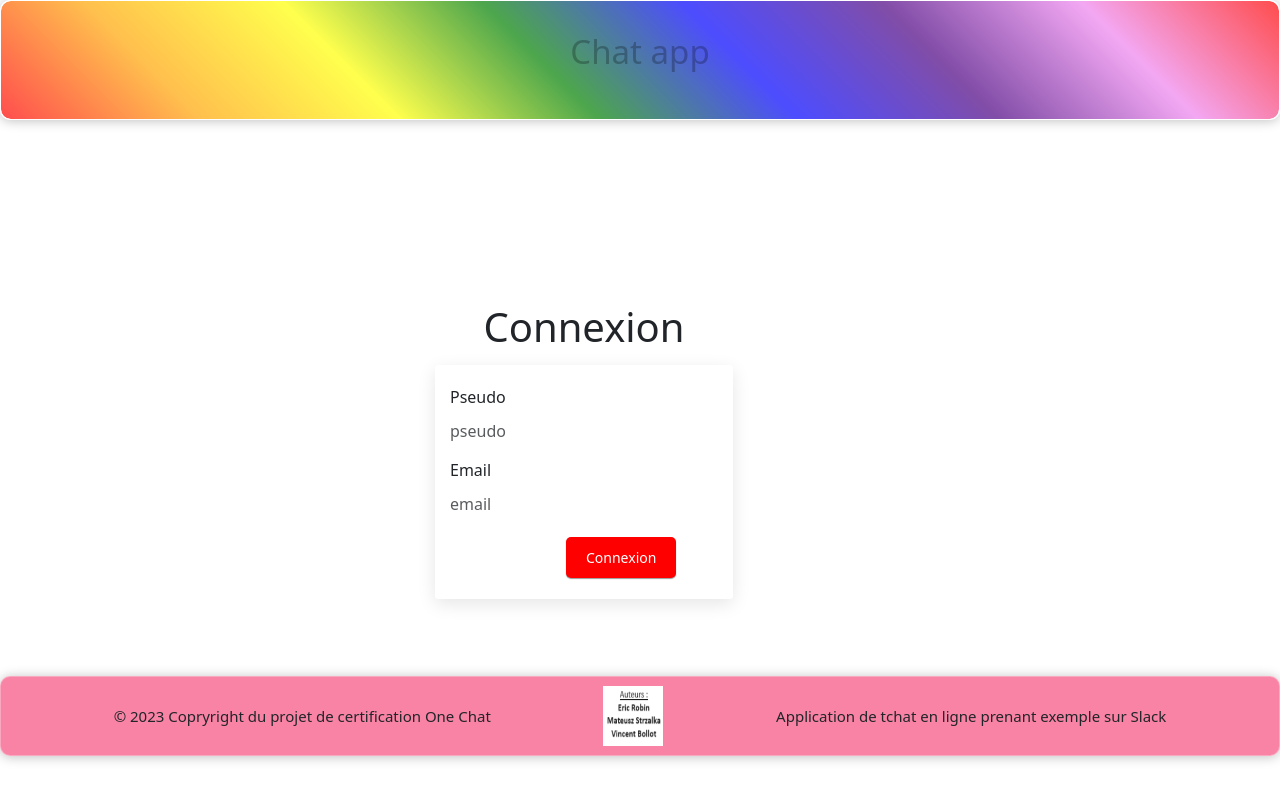
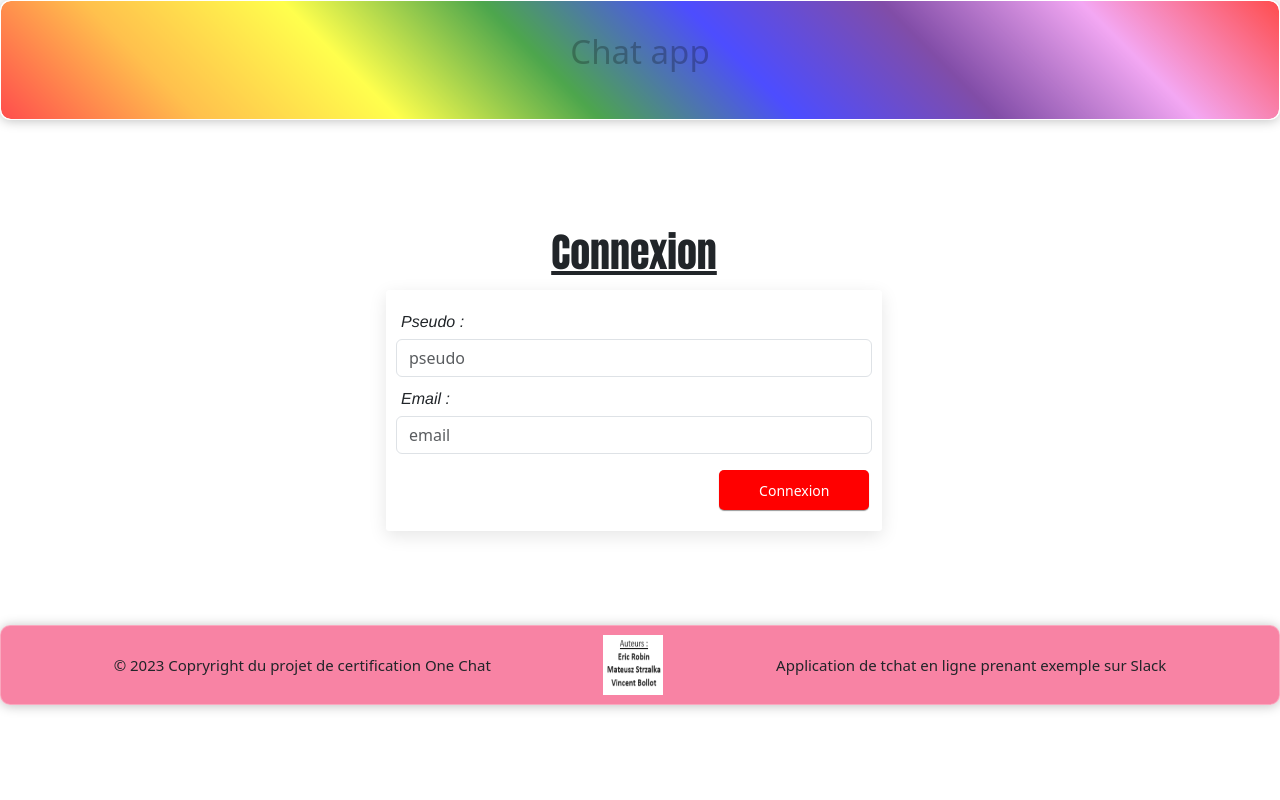
Before and after one commit to eric-m2i/ProjectFrontEnd, an Angular app: page / in a window 1280 px wide. Built offline with nearby package versions, Linux system fonts and the light colour scheme.

Commit message:
Amélioration de la présentation page de connexion

```diff
--- a/src/app/components/connexion/connexion.component.css
+++ b/src/app/components/connexion/connexion.component.css
@@ -2,25 +2,23 @@
     display: flex;
     flex-direction: column;
     align-content: center;
-    width: 60%;
-    max-width: 400px;
-    height: 60%;
+    width: 70%;
+    max-width: 500px;
+    height: 50%;
     max-height: 300px;
-    margin: 10% 30% 10% 30%;
-    padding: 50px;
+    margin: 8% 30% 8% 30%;
     border: solid 0px green;
 }
 
 div {
     border: 0px solid yellowgreen;
     padding: 1px 1px 1px 1px;
-
 }
 
 button {
     display: inline-block;
     background-color: red;
-    padding: 10px 10px 10px 10px;
+    padding: 2% 2% 2% 2%;
     color: white;
     text-align: center;
     font-size: 14px;
@@ -28,7 +26,7 @@
     border: 0px solid black;
     box-shadow: 0 1px 1px rgba(0, 0, 0, .4);
     margin-right: 10px;
-    margin-left: 120px;
+    margin-left: 68%;
     margin-bottom: 10px;
     margin-top: 10px;
     max-width: 150px;
@@ -65,18 +63,14 @@
 h1 {
     border: 0px solid red;
     padding: 5px;
-    text-decoration: dotted;
+    text-decoration: underline;
     text-align: center;
+    font-family:Impact, Haettenschweiler, 'Arial Narrow Bold', sans-serif ;
 }
 
 label {
     border: 0px solid red;
     padding: 5px;
+    font-style: oblique;
+    font-family: 'Franklin Gothic Medium', 'Arial Narrow', Arial, sans-serif;
 }
-
-input {
-    padding: 5px;
-    border: none;
-    border-bottom: 0px solid black;
-    outline: none;
-}
--- a/src/app/components/connexion/connexion.component.html
+++ b/src/app/components/connexion/connexion.component.html
@@ -4,12 +4,12 @@
     <div>
         <form>
             <p>
-                <label for="pseudo">Pseudo</label>
+                <label for="pseudo">Pseudo : </label>
                 <input id="pseudo" name="pseudo" type="text" placeholder="pseudo" [(ngModel)]="inputUser.pseudo"
                     class="form-control" required />
             </p>
             <p>
-                <label for="email">Email</label>
+                <label for="email">Email : </label>
                 <input id="email" name="email" type="text" placeholder="email" [(ngModel)]="inputUser.email"
                     class="form-control" required />
             </p>
```
